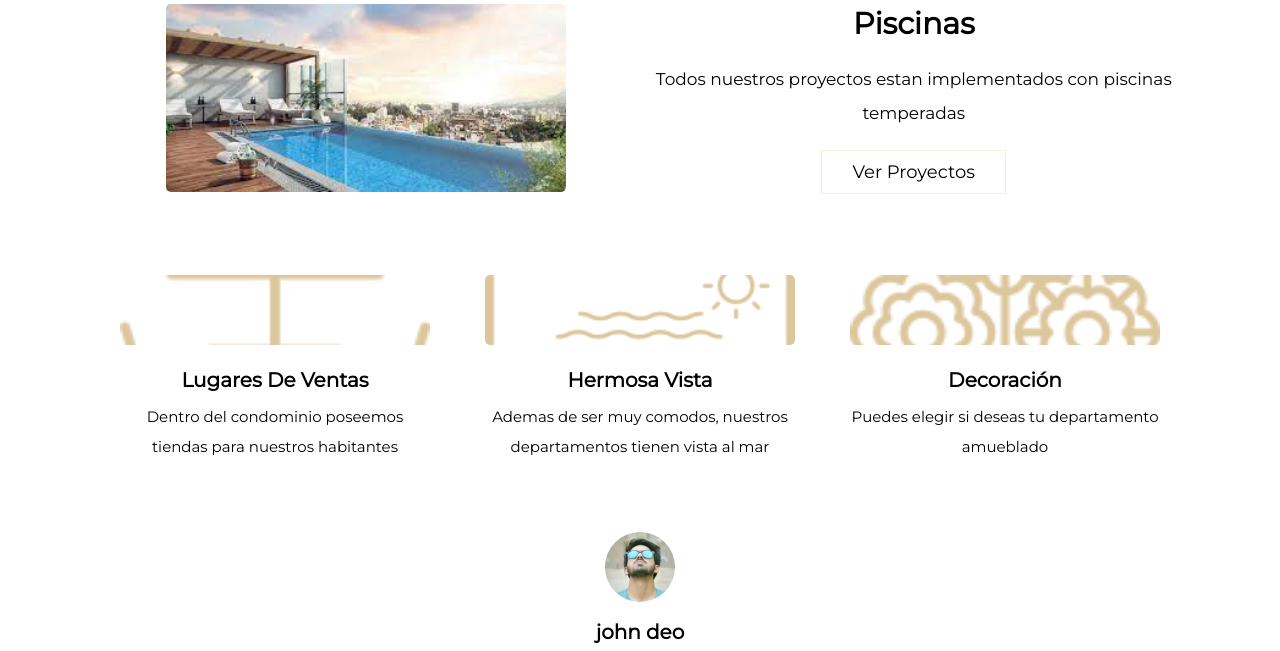
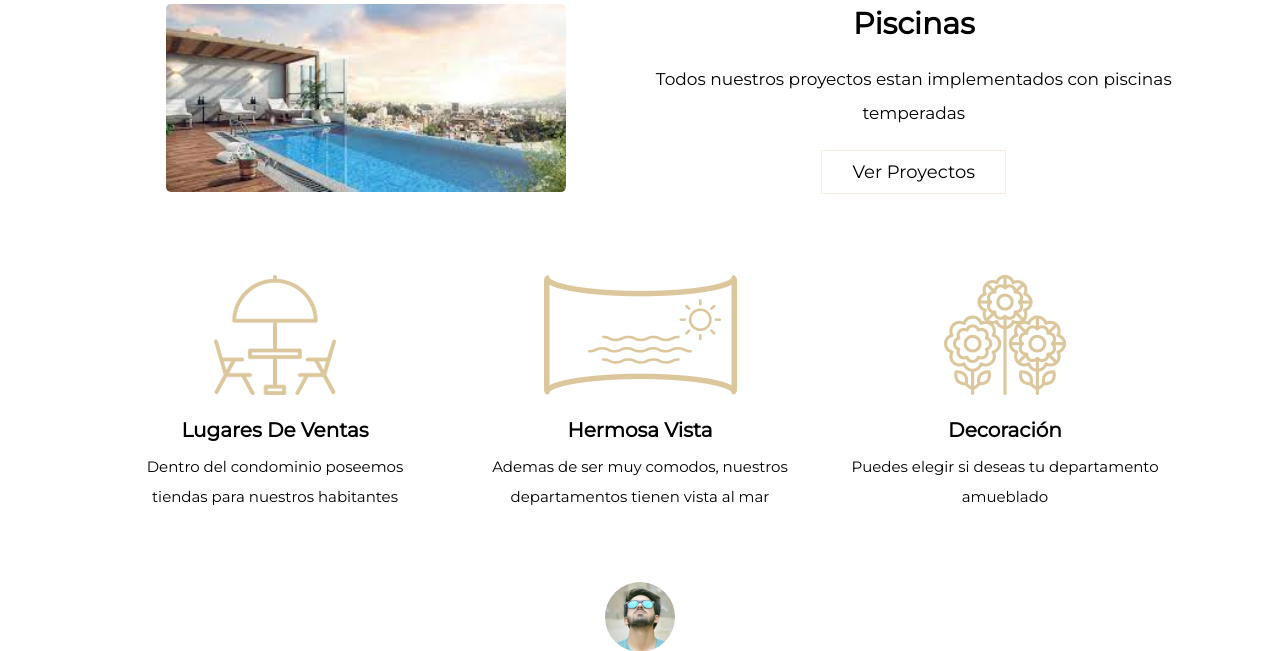
Before and after one commit to pr0vis0ri0/progra-web, a Django app: page /app/home in a window 1280 px wide. Shown: the part 2385-3036 px from the top of the page. Run offline with Django 4.2, Linux system fonts and the light colour scheme.

Commit message:
axel html

```diff
--- a/Pagina/Appventas/templates/home.html
+++ b/Pagina/Appventas/templates/home.html
@@ -9,7 +9,6 @@
    <link rel="stylesheet" href="https://cdn.jsdelivr.net/npm/swiper@8/swiper-bundle.min.css" />
    <link rel="stylesheet" href="https://cdnjs.cloudflare.com/ajax/libs/font-awesome/6.2.0/css/all.min.css">
    <link rel="stylesheet" href="{% static 'css/style.css'%}">
-
 </head>
 <body>
 <section class="header">
@@ -77,7 +76,6 @@
 <section class="availability" id="availability">
    <form action="" method="post">
       <div class="flex">
-
          <div class="box">
             <p>Dormitorios <span>*</span></p>
             <select name="adults" class="input" required>
@@ -104,11 +102,8 @@
       </div>
       <input type="submit" value="Ver disponibilidad" name="check" class="btn">
    </form>
-
 </section>
-
 <section class="about" id="about">
-
    <div class="row">
       <div class="image">
          <img src="{% static 'images/about-img-1.jpg'%}" alt="">
@@ -119,7 +114,6 @@
          <a href="#reservation" class="btn">Ver Proyectos</a>
       </div>
    </div>
-
    <div class="row revers">
       <div class="image">
          <img src="{% static 'images/about-img-2.jpg'%}" alt="">
@@ -130,7 +124,6 @@
          <a href="#contact" class="btn">ver proyectos</a>
       </div>
    </div>
-
    <div class="row">
       <div class="image">
          <img src="{% static 'images/about-img-3.jpg'%}" alt="">
@@ -141,37 +134,28 @@
          <a href="#availability" class="btn">Ver proyectos</a>
       </div>
    </div>
-
 </section>
-
 <section class="services">
-
    <div class="box-container">
       <div class="box">
-         <img src="{% static 'images/icon-2.png'%}" alt="">
+         <img src="{% static 'images/icon-2.png'%}" alt="" style="height: 120px; width: 122px;">
          <h3>Lugares de ventas</h3>
          <p>Dentro del condominio poseemos tiendas para nuestros habitantes</p>
       </div>
-
       <div class="box">
-         <img src="{% static 'images/icon-3.png'%}" alt="">
+         <img src="{% static 'images/icon-3.png'%}" alt=""style="height: 120px; width: 193px;">
          <h3>Hermosa vista</h3>
          <p>Ademas de ser muy comodos, nuestros departamentos tienen vista al mar</p>
       </div>
-
       <div class="box">
-         <img src="{% static 'images/icon-4.png'%}" alt="">
+         <img src="{% static 'images/icon-4.png'%}" alt=""style="height: 120px; width: 122px;">
          <h3>Decoración</h3>
          <p>Puedes elegir si deseas tu departamento amueblado</p>
       </div>
    </div>
-
 </section>
-
 <section class="reviews" id="reviews">
-
    <div class="swiper reviews-slider">
-
       <div class="swiper-wrapper">
          <div class="swiper-slide box">
             <img src="{% static 'images/pic-5.png'%}" alt="">
@@ -181,37 +165,29 @@
       </div>
       <div class="swiper-pagination"></div>
    </div>
-
 </section>
 <section class="footer">
-
    <div class="box-container">
-
       <div class="box">
          <a href="tel:1234567890"><i class="fas fa-phone"></i> +56 9 4157 2930</a>
          <a href="tel:1112223333"><i class="fas fa-phone"></i> +111-222-3333</a>
          <a href="mailto:shakhanas@gmail.com"><i class="fas fa-envelope"></i> Alumnos@duocuc.cl</a>
          <a href="#"><i class="fas fa-map-marker-alt"></i> Freire 200, San Bernardo</a>
       </div>
-
       <div class="box">
          <a href="#home">Proyectos</a>
          <a href="#about">Ventajas</a>
          <a href="#reservation">Local de ventas</a>
          <a href="#gallery">Departamentos</a>
       </div>
-
       <div class="box">
          <a href="#">facebook <i class="fab fa-facebook-f"></i></a>
          <a href="#">twitter <i class="fab fa-twitter"></i></a>
          <a href="#">instagram <i class="fab fa-instagram"></i></a>
          <a href="#">linkedin <i class="fab fa-linkedin"></i></a>
       </div>
-
    </div>
-
    <div class="credit">&copy; Copyright @ 2022  Hogares Deluxe | Todos los derechos reservados!</div>
-
 </section>
 </body>
 </html>
```
